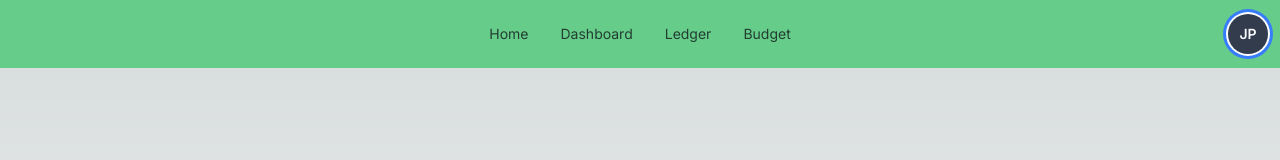
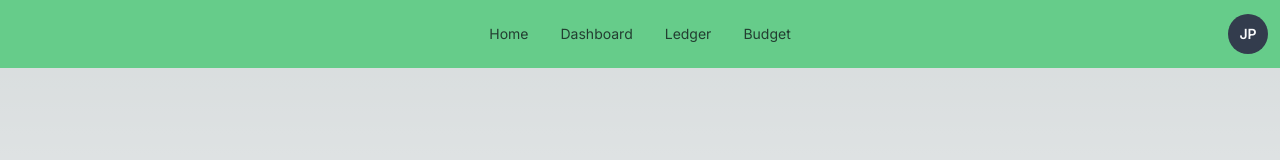
Before and after one commit to b2-finance/frontend, a Next.js app: page / in a window 1280 px wide. Shown: the top 160 px of the page. Built offline with nearby package versions, Linux system fonts and the light colour scheme.

Commit message:
Remove dynamic styles from profile header Tailwind cannot read dynamically generated class names. Class names need to be complete unbroken strings. See: https://tailwindcss.com/docs/content-configuration#dynamic-class-names

```diff
--- a/src/app/components/header/header.tsx
+++ b/src/app/components/header/header.tsx
@@ -51,7 +51,7 @@ export default function Header() {
           </ul>
         </div>
         <div className="navbar-end">
-          <ProfileMenu links={profileLinks} ringOffsetColor="primary" />
+          <ProfileMenu links={profileLinks} />
         </div>
       </nav>
     </header>
--- a/src/app/components/header/menus/profile-menu.tsx
+++ b/src/app/components/header/menus/profile-menu.tsx
@@ -8,10 +8,6 @@ export interface ProfileMenuProps {
    * Navigation links.
    */
   links: ExtendedLinkProps[];
-  /**
-   * The color of the space between the profile photo's edge and the outer ring.
-   */
-  ringOffsetColor: string;
 }
 
 /**
@@ -20,19 +16,14 @@ export interface ProfileMenuProps {
  * @param props {@link ProfileMenuProps}
  * @returns A JSX Element.
  */
-export default function ProfileMenu({
-  links,
-  ringOffsetColor
-}: ProfileMenuProps) {
+export default function ProfileMenu({ links }: ProfileMenuProps) {
   return (
     <div className="dropdown dropdown-end">
       <label
         tabIndex={0}
         className="btn btn-ghost btn-circle avatar placeholder"
       >
-        <div
-          className={`h-10 bg-neutral rounded-full ring ring-secondary hover:ring-secondary-focus ring-offset-${ringOffsetColor} ring-offset-2`}
-        >
+        <div className="h-10 bg-neutral rounded-full">
           {/* TODO: Make this dynamic. Need to fetch user data (including profile photo) from this component. */}
           <span className="text-neutral-content">JP</span>
         </div>
--- a/src/app/components/skip-nav.tsx
+++ b/src/app/components/skip-nav.tsx
@@ -21,8 +21,8 @@ export default function SkipNav({ mainId }: SkipNavProps) {
     <a
       id="skip-nav"
       href={`#${mainId}`}
-      className={`absolute left-0 transform -translate-y-full p-1 text-sm underline focus:z-10
-        focus:transition-transform focus:bg-accent-focus focus:text-accent-content focus:translate-y-0`}
+      className="absolute left-0 transform -translate-y-full p-1 text-sm underline
+        focus:z-10 focus:transition-transform focus:bg-accent-focus focus:text-accent-content focus:translate-y-0"
     >
       Skip to main content
     </a>
```
